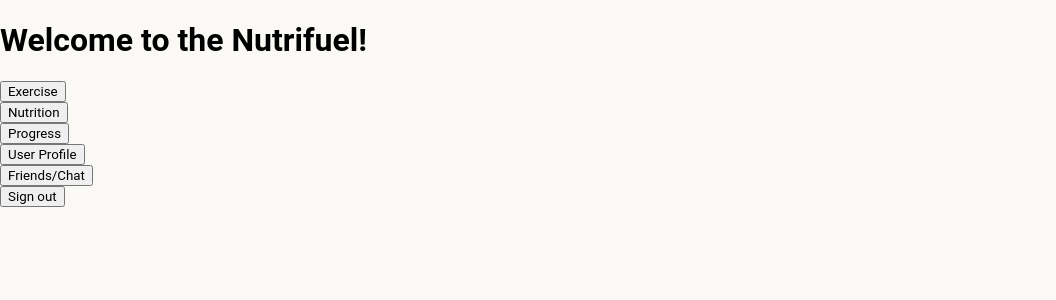
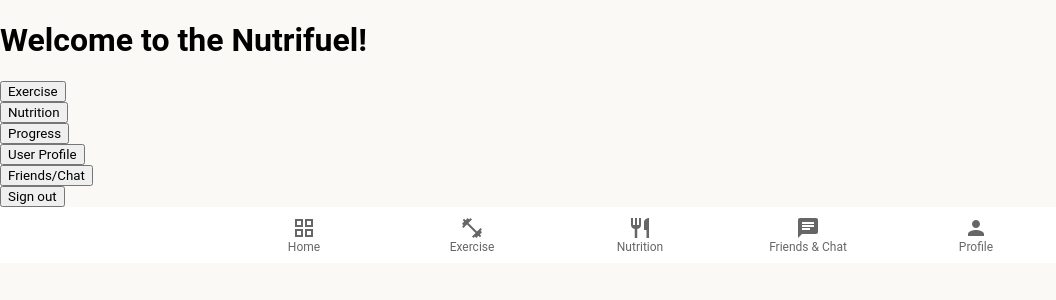
Before and after one commit to Harrymeng9/Project-NutriFuel, a React app: page / in a window 1280 px wide. Shown: the top 300 px of the page, without its empty margins (0-1056 px from the left). Built offline with nearby package versions, Linux system fonts and the light colour scheme; no server answers; sample sign-in values are in the browser's storage; the HTML template or start-up script is replaced by a standard one.

Commit message:
add navigation

```diff
--- a/client/src/components/app.jsx
+++ b/client/src/components/app.jsx
@@ -13,6 +13,8 @@ import Progress from './progress/Progress.jsx';
 import FriendNChat from './friendlist&&chat/friend&chat.jsx';
 import Profile from './profile/profile.jsx';
 import ProfileEdit from './profile/profileEdit.jsx';
+import Navigation from './navigation/navigation.jsx';
+
 import socket from '../helpers/socket.js';
 import axios from 'axios';
 
@@ -146,6 +148,8 @@ const App = () => {
         <div><button onClick={goToUserProfilePage}>User Profile</button></div>
         <div><button onClick={goToChatPage}>Friends/Chat</button></div>
         <div><button onClick={() => { signOut(auth) }}>Sign out</button></div>
+        <Navigation auth={auth} signOut={signOut} />
+
       </div>
     );
   }
--- /dev/null
+++ b/client/src/components/navigation/navigation.jsx
@@ -0,0 +1,38 @@
+import ReactDOM from 'react-dom';
+import React from 'react';
+import { useEffect, useState } from 'react';
+import { Routes, Route, Link, useNavigate } from "react-router-dom";
+
+import Box from '@mui/material/Box';
+import BottomNavigation from '@mui/material/BottomNavigation';
+import BottomNavigationAction from '@mui/material/BottomNavigationAction';
+import GridViewIcon from '@mui/icons-material/GridView';
+import FitnessCenterIcon from '@mui/icons-material/FitnessCenter';
+import PersonIcon from '@mui/icons-material/Person';
+import RestaurantIcon from '@mui/icons-material/Restaurant';
+import ChatIcon from '@mui/icons-material/Chat';
+
+
+const Navigation = ({auth, userInfo}) => {
+  const [value, setValue] = useState("");
+
+  return (
+    <Box >
+      <BottomNavigation
+        showLabels
+        value={value}
+        onChange={(event, newValue) => {
+          setValue(newValue);
+        }}
+      >
+        <BottomNavigationAction label="Home" icon={<GridViewIcon />} />
+        <BottomNavigationAction label="Exercise" icon={<FitnessCenterIcon />} />
+        <BottomNavigationAction label="Nutrition" icon={<RestaurantIcon />} />
+        <BottomNavigationAction label="Friends & Chat" icon={<ChatIcon />} />
+        <BottomNavigationAction label="Profile" icon={<PersonIcon />} />
+      </BottomNavigation>
+    </Box>
+  );
+}
+
+export default Navigation;
--- a/package.json
+++ b/package.json
@@ -27,7 +27,8 @@
     "@fortawesome/free-regular-svg-icons": "^6.4.0",
     "@fortawesome/free-solid-svg-icons": "^6.4.0",
     "@fortawesome/react-fontawesome": "^0.2.0",
-    "@mui/material": "^5.12.1",
+    "@mui/icons-material": "^5.11.16",
+    "@mui/material": "^5.13.1",
     "axios": "^1.3.6",
     "babel": "^6.23.0",
     "body-parser": "^1.20.2",
```
Also changed, not shown: 1 other file (tests, documents, lock files or other folders).
